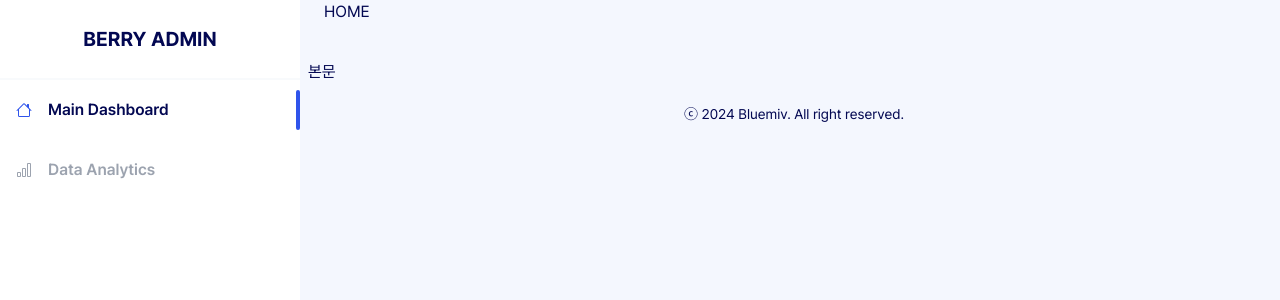
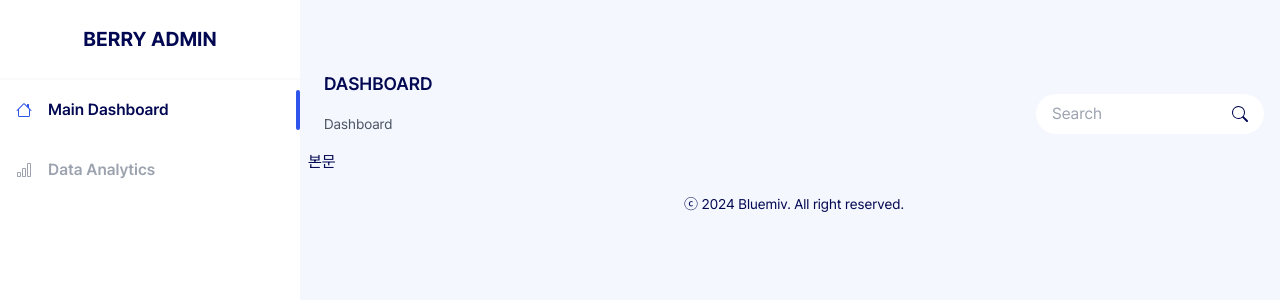
Before and after one commit to bluemiv/berry-admin, a Next.js app in the folder apps/web/: page /dashboard in a window 1280 px wide. Shown: the top 300 px of the page. Built offline with nearby package versions, Linux system fonts and the light colour scheme.

Commit message:
feat: Header, Breadcrumb, PageTitle 컴포넌트 개발

```diff
--- /dev/null
+++ b/apps/web/src/components/Icons/SearchIcon.tsx
@@ -0,0 +1,16 @@
+import { TPropsWithClassname } from '@/types';
+
+export default function SearchIcon({ className }: TPropsWithClassname) {
+  return (
+    <svg
+      xmlns="http://www.w3.org/2000/svg"
+      width="16"
+      height="16"
+      fill="currentColor"
+      className={className}
+      viewBox="0 0 16 16"
+    >
+      <path d="M11.742 10.344a6.5 6.5 0 1 0-1.397 1.398h-.001q.044.06.098.115l3.85 3.85a1 1 0 0 0 1.415-1.414l-3.85-3.85a1 1 0 0 0-.115-.1zM12 6.5a5.5 5.5 0 1 1-11 0 5.5 5.5 0 0 1 11 0" />
+    </svg>
+  );
+}
--- a/apps/web/src/components/Icons/index.ts
+++ b/apps/web/src/components/Icons/index.ts
@@ -1,9 +1,11 @@
 import HomeIcon from '@/components/Icons/HomeIcon';
 import BarChartIcon from '@/components/Icons/BarChartIcon';
+import SearchIcon from '@/components/Icons/SearchIcon';
 
 const Icons = {
   Home: HomeIcon,
   BarChart: BarChartIcon,
+  Search: SearchIcon,
 };
 
 export default Icons;
--- /dev/null
+++ b/apps/web/src/components/Layout/Header/Breadcrumb.tsx
@@ -0,0 +1,31 @@
+import Link from 'next/link';
+import { usePathname } from 'next/navigation';
+import { ROUTE_PATH_NAME } from '@/constants';
+
+export default function Breadcrumb() {
+  const curPathname = usePathname();
+  const pathList = curPathname
+    .split('/')
+    .filter((v) => !!v)
+    .reduce((acc: string[], path) => {
+      if (acc.length === 0) return [`/${path}`];
+      const nextPath = [acc.slice(acc.length, acc.length + 1), path].join('/');
+      return [...acc, nextPath];
+    }, []);
+
+  return (
+    <div className="text-gray-600 text-sm flex gap-md">
+      {pathList.map((path) => {
+        const isCurrentPage = path === curPathname;
+        if (isCurrentPage) return <span key={path}>{ROUTE_PATH_NAME[path]}</span>;
+        return !!ROUTE_PATH_NAME[path] ? (
+          <Link key={path} href={path} className="hover:underline">
+            {ROUTE_PATH_NAME[path]}
+          </Link>
+        ) : (
+          <span key={path}>{path}</span>
+        );
+      })}
+    </div>
+  );
+}
--- a/apps/web/src/components/Layout/Header/Header.tsx
+++ b/apps/web/src/components/Layout/Header/Header.tsx
@@ -1,17 +1,36 @@
-import Link from 'next/link';
+'use client';
+
+import { FormEvent } from 'react';
+import { Icons } from '@/components';
+import Breadcrumb from '@/components/Layout/Header/Breadcrumb';
+import PageTitle from '@/components/Layout/Header/PageTitle';
 
 export default function Header() {
+  const onSubmit = (e: FormEvent) => {
+    e.preventDefault();
+  };
+
   return (
-    <header className="h-[60px] flex gap-md">
-      <div></div>
-      <nav>
-        <ul>
-          <li>
-            <Link href="/">HOME</Link>
-          </li>
-        </ul>
-      </nav>
-      <div></div>
+    <header className="flex justify-between items-end h-[150px] gap-md p-md">
+      <div className="flex flex-col gap-md">
+        <PageTitle />
+        <Breadcrumb />
+      </div>
+      <div className="flex items-center">
+        <form
+          onSubmit={onSubmit}
+          className="flex items-center p-md bg-white h-[40px] rounded-[40px]"
+        >
+          <input
+            className="outline-none w-[180px] focus:w-[220px] transition ease-in-out duration-200"
+            type="text"
+            placeholder="Search"
+          />
+          <button>
+            <Icons.Search />
+          </button>
+        </form>
+      </div>
     </header>
   );
 }
--- /dev/null
+++ b/apps/web/src/components/Layout/Header/PageTitle.tsx
@@ -0,0 +1,14 @@
+import { usePathname } from 'next/navigation';
+import { ROUTE_PATH_NAME } from '@/constants';
+
+export default function PageTitle() {
+  let curPathname = usePathname();
+  curPathname = curPathname.endsWith('/')
+    ? curPathname.slice(0, curPathname.length - 1)
+    : curPathname;
+  return (
+    <div className="uppercase font-semibold text-lg">
+      {ROUTE_PATH_NAME[curPathname] || '404 Not found'}
+    </div>
+  );
+}
--- a/apps/web/src/constants/routes.ts
+++ b/apps/web/src/constants/routes.ts
@@ -1,5 +1,9 @@
 export const ROUTE_PATH = {
-  ROOT: '/',
   DASHBOARD: '/dashboard',
   ANALYTICS: '/analytics',
-} as const;
+};
+
+export const ROUTE_PATH_NAME = {
+  [ROUTE_PATH.DASHBOARD]: 'Dashboard',
+  [ROUTE_PATH.ANALYTICS]: 'Data Analytics',
+};
```
